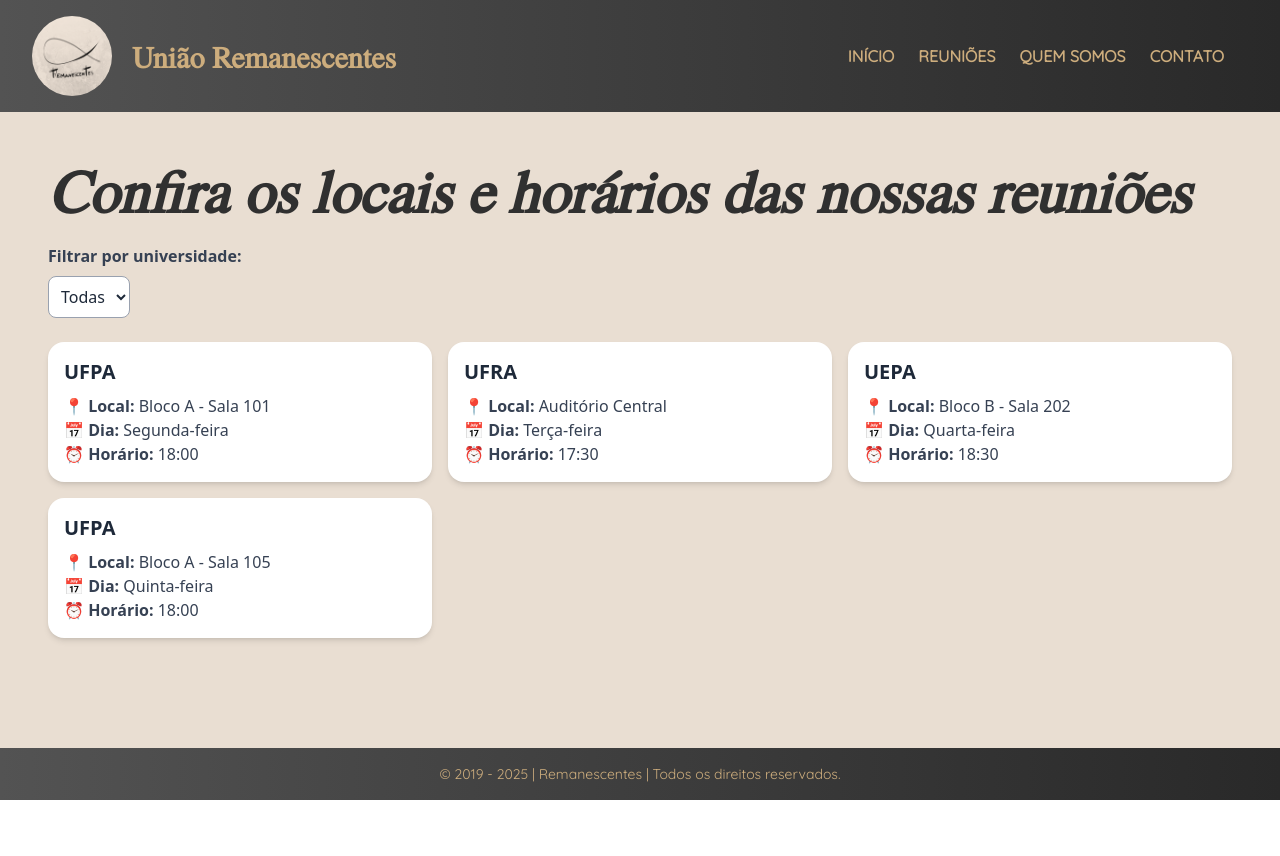
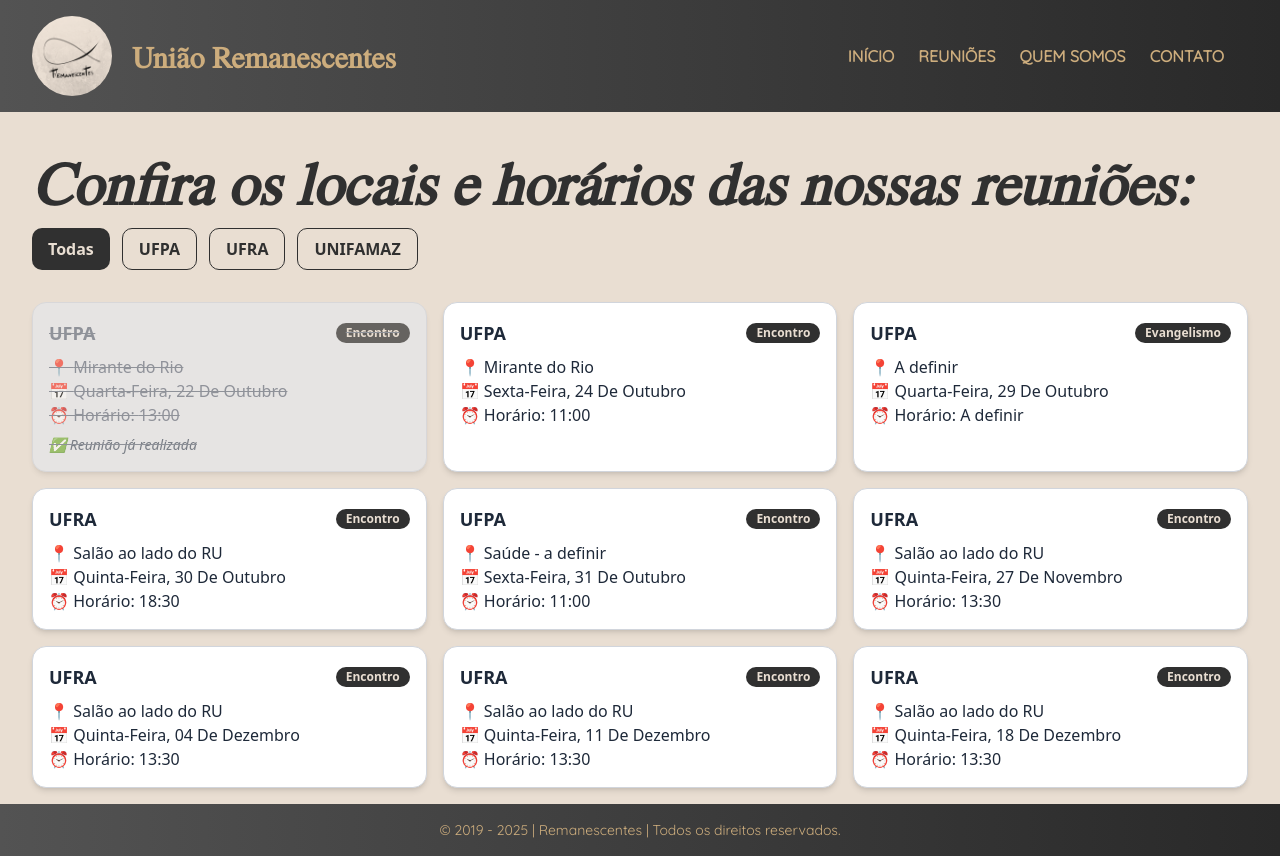
Before and after one commit to NicolasRanniery/grupo-remanescentes, a React (Vite) app: page /reunioes in a window 1280 px wide. Before the commit the page ends 800 px from the top, so only its background shows below. Built offline with nearby package versions, Linux system fonts and the light colour scheme.

Commit message:
Implementação da aba dos horários das reuniões

```diff
--- /dev/null
+++ b/public/datas.ts
@@ -0,0 +1,75 @@
+// 1. INTERFACE ATUALIZADA
+export interface Reuniao {
+  universidade: string;
+  local: string;
+  data: string; // formato ISO YYYY-MM-DD
+  horario: string;
+  tipo: string; // <-- Novo atributo
+}
+
+// 2. DADOS ATUALIZADOS
+export const reunioes: Reuniao[] = [
+  {
+    universidade: "UFPA",
+    local: "Mirante do Rio",
+    data: "2025-10-22",
+    horario: "13:00",
+    tipo: "Encontro",
+  },
+  {
+    universidade: "UFPA",
+    local: "Mirante do Rio",
+    data: "2025-10-24",
+    horario: "11:00",
+    tipo: "Encontro",
+  },
+  {
+    universidade: "UFPA",
+    local: "A definir",
+    data: "2025-10-29",
+    horario: "A definir",
+    tipo: "Evangelismo",
+  },
+  {
+    universidade: "UFPA",
+    local: "Saúde - a definir",
+    data: "2025-10-31",
+    horario: "11:00",
+    tipo: "Encontro",
+  },
+  {
+    universidade: "UFRA",
+    local: "Salão ao lado do RU",
+    data: "2025-10-30",
+    horario: "18:30",
+    tipo: "Encontro",
+  },
+  {
+    universidade: "UFRA",
+    local: "Salão ao lado do RU",
+    data: "2025-11-27",
+    horario: "13:30",
+    tipo: "Encontro",
+  },
+  {
+    universidade: "UFRA",
+    local: "Salão ao lado do RU",
+    data: "2025-12-04",
+    horario: "13:30",
+    tipo: "Encontro",
+  },
+  {
+    universidade: "UFRA",
+    local: "Salão ao lado do RU",
+    data: "2025-12-11",
+    horario: "13:30",
+    tipo: "Encontro",
+  },
+  {
+    universidade: "UFRA",
+    local: "Salão ao lado do RU",
+    data: "2025-12-18",
+    horario: "13:30",
+    tipo: "Encontro",
+  },
+];
--- a/src/App.tsx
+++ b/src/App.tsx
@@ -15,10 +15,7 @@ function App() {
         <Route path="/" element={<Home />} />
         <Route path="/quem-somos" element={<QuemSomos />} />
         <Route path="/reunioes" element={<Reunioes />} />
-        <Route
-          path="*"
-          element={<Erro404 />}
-        />
+        <Route path="*" element={<Erro404 />} />
         <Route path="/contato" element={<Contato />} />
       </Routes>
       <Footer />
--- a/src/components/MenuResponsivo.tsx
+++ b/src/components/MenuResponsivo.tsx
@@ -25,8 +25,8 @@ const MenuResponsivo = ({ open, onClose }: MenuResponsivoProps) => {
                 </Link>
               </li>
               <li onClick={onClose}>
-                <Link to="/faca-parte" className="text-[#cdad7d]">
-                  Faça Parte
+                <Link to="/reunioes" className="text-[#cdad7d]">
+                  Reuniões
                 </Link>
               </li>
               <li onClick={onClose}>
--- a/src/pages/QuemSomos.tsx
+++ b/src/pages/QuemSomos.tsx
@@ -11,13 +11,13 @@ export default function QuemSomos() {
             alt="Grupo Remanescentes"
             className="rounded-lg shadow-lg w-full"
           />
-          <div className="flex justify-center gap-2 mt-4">
+          {/* <div className="flex justify-center gap-2 mt-4">
             <span className="w-3 h-3 bg-gray-400 rounded-full"></span>
             <span className="w-3 h-3 bg-gray-400 rounded-full"></span>
             <span className="w-3 h-3 bg-gray-600 rounded-full"></span>
             <span className="w-3 h-3 bg-gray-400 rounded-full"></span>
             <span className="w-3 h-3 bg-gray-400 rounded-full"></span>
-          </div>
+          </div> */}
         </div>
       </div>
     </section>
--- a/src/pages/Reunioes.tsx
+++ b/src/pages/Reunioes.tsx
@@ -1,73 +1,169 @@
 import { useState } from "react";
-
-interface Reuniao {
-  id: number;
-  universidade: string;
-  local: string;
-  dia: string;
-  horario: string;
-}
-
-const reunioes: Reuniao[] = [
-  { id: 1, universidade: "UFPA", local: "Bloco A - Sala 101", dia: "Segunda-feira", horario: "18:00" },
-  { id: 2, universidade: "UFRA", local: "Auditório Central", dia: "Terça-feira", horario: "17:30" },
-  { id: 3, universidade: "UEPA", local: "Bloco B - Sala 202", dia: "Quarta-feira", horario: "18:30" },
-  { id: 4, universidade: "UFPA", local: "Bloco A - Sala 105", dia: "Quinta-feira", horario: "18:00" },
-];
+// Assumindo que seu arquivo de dados está em ../../public/datas.ts
+import { reunioes } from "../../public/datas";
 
 export default function Reunioes() {
-  const [filtro, setFiltro] = useState<string>("Todas");
+  const [filtro, setFiltro] = useState("todas");
 
-  const universidades = ["Todas", "UFPA", "UFRA", "UEPA"];
-
+  // Filtrar
   const reunioesFiltradas =
-    filtro === "Todas"
+    filtro === "todas"
       ? reunioes
       : reunioes.filter((r) => r.universidade === filtro);
 
+  // --- CORREÇÃO 1: ORDENAÇÃO ROBUSTA ---
+  const reunioesOrdenadas = [...reunioesFiltradas].sort((a, b) => {
+    // Usa "00:00" como fallback se o horário não estiver definido
+    const horaA = a.horario === "A definir" ? "00:00" : a.horario;
+    const horaB = b.horario === "A definir" ? "00:00" : b.horario;
+
+    const dateA = new Date(`${a.data}T${horaA}`);
+    const dateB = new Date(`${b.data}T${horaB}`);
+
+    // Checagem para datas inválidas (ex: data: "A definir")
+    const aValida = !isNaN(dateA.getTime());
+    const bValida = !isNaN(dateB.getTime());
+
+    if (aValida && !bValida) return -1; // Datas válidas vêm primeiro
+    if (!aValida && bValida) return 1; // Datas inválidas vão para o fim
+    if (!aValida && !bValida) return 0; // Duas inválidas, ordem indiferente
+
+    return dateA.getTime() - dateB.getTime();
+  });
+
+  const hoje = new Date();
+
   return (
-    <section className="relative flex-1 flex flex-col bg-[#e9ded2] p-6 md:p-12">
-      <h1 className="text-4xl md:text-6xl font-bold mb-6 text-[#303030] font-texgyretermes italic">
-        Confira os locais e horários das nossas reuniões
-      </h1>
+    <section className="relative flex-1 flex flex-col bg-[#e9ded2]">
+      <div className="text-left px-4 sm:px-8 pt-10 mb-4">
+        <h1 className="text-4xl md:text-6xl font-bold mb-8 md:mb-4 text-[#303030] font-texgyretermes italic">
+          Confira os locais e horários das nossas reuniões:
+        </h1>
 
-      <div className="mb-6">
-        <label className="block mb-2 font-semibold text-gray-700">
-          Filtrar por universidade:
-        </label>
-        <select
-          value={filtro}
-          onChange={(e) => setFiltro(e.target.value)}
-          className="p-2 rounded-md border border-gray-400 bg-white focus:outline-none focus:ring-2 focus:ring-blue-500"
-        >
-          {universidades.map((u) => (
-            <option key={u} value={u}>
-              {u}
-            </option>
+        {/* FILTRO */}
+        <div className="flex flex-wrap gap-3 mb-8">
+          {["todas", "UFPA", "UFRA", "UNIFAMAZ"].map((uni) => (
+            <button
+              key={uni}
+              onClick={() => setFiltro(uni)}
+              className={`px-4 py-2 rounded-lg font-semibold transition ${
+                filtro === uni
+                  ? "bg-[#303030] text-[#e9ded2]"
+                  : "bg-[#e9ded2] text-[#303030] border border-[#303030]"
+              }`}
+            >
+              {uni === "todas" ? "Todas" : uni}
+            </button>
           ))}
-        </select>
-      </div>
+        </div>
 
-      <div className="grid gap-4 sm:grid-cols-2 lg:grid-cols-3">
-        {reunioesFiltradas.map((r) => (
-          <div
-            key={r.id}
-            className="bg-white rounded-2xl p-4 shadow-md hover:shadow-lg transition-shadow"
-          >
-            <h2 className="text-xl font-bold text-gray-800 mb-2">
-              {r.universidade}
-            </h2>
-            <p className="text-gray-700">
-              📍 <strong>Local:</strong> {r.local}
+        {/* --- LISTA DE REUNIÕES COM MENSAGEM DE "VAZIO" --- */}
+        {reunioesOrdenadas.length > 0 ? (
+          // SE TIVER REUNIÕES, MOSTRA O GRID
+          <div className="grid gap-4 sm:grid-cols-2 md:grid-cols-3">
+            {reunioesOrdenadas.map((r, index) => {
+              // --- CORREÇÃO 2: RENDERIZAÇÃO ROBUSTA ---
+
+              const temHorarioDefinido = r.horario !== "A definir";
+              const horaParaDate = temHorarioDefinido ? r.horario : "00:00";
+              const dataObj = new Date(`${r.data}T${horaParaDate}`);
+              const dataValida = !isNaN(dataObj.getTime());
+
+              // Se a data for inválida (ex: "A definir"), renderiza um card especial
+              if (!dataValida) {
+                return (
+                  <div
+                    key={index}
+                    className="p-4 rounded-xl shadow-md border border-gray-300 bg-gray-100 opacity-80"
+                  >
+                    <div className="flex justify-between items-center mb-2">
+                      <h2 className="font-bold text-lg">{r.universidade}</h2>
+                      <span className="bg-[#303030] text-[#e9ded2] text-xs font-semibold px-2.5 py-0.5 rounded-full capitalize">
+                        {r.tipo}
+                      </span>
+                    </div>
+                    <p>📍 {r.local}</p>
+                    <p className="capitalize">📅 Data: {r.data}</p>
+                    <p>⏰ Horário: {r.horario}</p>
+                    <p className="mt-2 text-sm italic text-gray-600">
+                      ℹ️ Pendente de definição
+                    </p>
+                  </div>
+                );
+              }
+
+              // Se chegou aqui, a data é válida.
+              let realizado = false;
+              if (temHorarioDefinido) {
+                // Compara com a hora exata
+                realizado = dataObj < hoje;
+              } else {
+                // Sem horário, só marca como realizado se o DIA INTEIRO já passou
+                const fimDoDia = new Date(`${r.data}T23:59:59`);
+                realizado = fimDoDia < hoje;
+              }
+
+              const dataFormatada = dataObj.toLocaleDateString("pt-BR", {
+                day: "2-digit",
+                month: "long",
+                weekday: "long",
+              });
+
+              return (
+                <div
+                  key={index}
+                  className={`p-4 rounded-xl shadow-md border border-gray-300 transition ${
+                    realizado
+                      ? "bg-gray-200 line-through text-gray-500 opacity-70"
+                      : "bg-white hover:shadow-lg"
+                  }`}
+                >
+                  <div className="flex justify-between items-center mb-2">
+                    <h2 className="font-bold text-lg">{r.universidade}</h2>
+                    <span className="bg-[#303030] text-[#e9ded2] text-xs font-semibold px-2.5 py-0.5 rounded-full capitalize">
+                      {r.tipo}
+                    </span>
+                  </div>
+                  <p>📍 {r.local}</p>
+                  <p className="capitalize">📅 {dataFormatada}</p>
+                  <p>⏰ Horário: {r.horario}</p>
+                  {realizado && (
+                    <p className="mt-2 text-sm italic text-gray-600">
+                      ✅ Reunião já realizada
+                    </p>
+                  )}
+                </div>
+              );
+            })}
+          </div>
+        ) : (
+          // SE NÃO TIVER REUNIÕES, MOSTRA A MENSAGEM
+          <div className="text-center p-8 bg-white/70 rounded-xl shadow-sm border border-gray-300 flex flex-col items-center justify-center flex-1 px-6 py-6">
+            <img
+              src="/assets/jesus_reuniao.svg"
+              alt="Jesus Reunião"
+              className="w-40 h-auto mb-6 md:w-56 lg:w-64"
+            />
+
+            {/* --- TEXTO ALTERADO --- */}
+            <h3 className="text-2xl font-bold text-[#303030] font-texgyretermes">
+              Aguarde o tempo certo
+            </h3>
+            <p className="text-gray-600 mt-2 max-w-md mx-auto">
+              {filtro === "todas"
+                ? "Ainda não há novas reuniões agendadas."
+                : `No momento, não há reuniões marcadas para ${filtro}.`}
+              <br />
+              Fique em paz, em breve teremos novidades!
             </p>
-            <p className="text-gray-700">
-              📅 <strong>Dia:</strong> {r.dia}
+
+            <p className="text-gray-500 italic mt-6 text-sm max-w-lg mx-auto">
+              "Tudo tem o seu tempo determinado, e há tempo para todo o propósito
+              debaixo do céu." (Eclesiastes 3:1)
             </p>
-            <p className="text-gray-700">
-              ⏰ <strong>Horário:</strong> {r.horario}
-            </p>
+            {/* --- FIM DA ALTERAÇÃO --- */}
           </div>
-        ))}
+        )}
       </div>
     </section>
   );
```
Also changed, not shown: src/pages/Erro404.tsx (+3 -5 lines), public/assets/jesus_erro.svg (renamed from public/assets/jesus.svg), public/assets/jesus_reuniao.svg (added).
